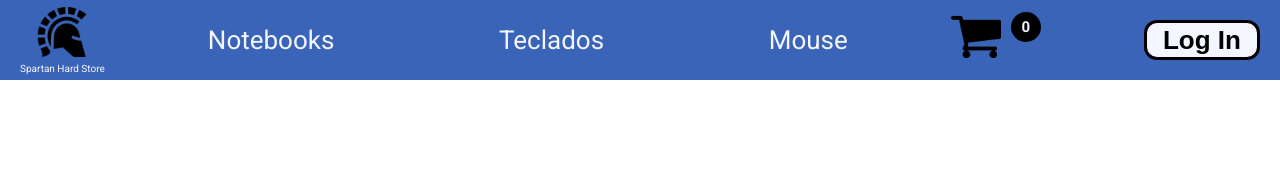
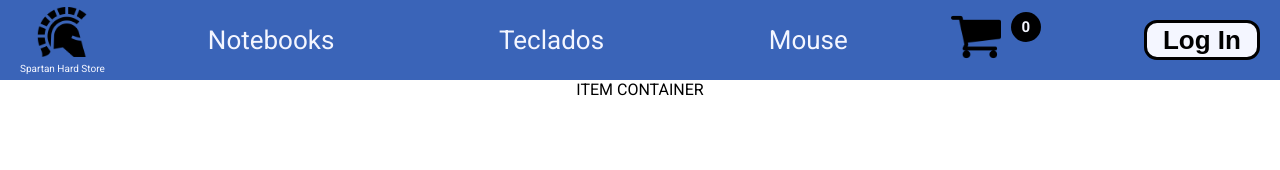
Before and after one commit to GermanSiliprandi/reactJS-final-project, a React (Create React App) app: page / in a window 1280 px wide. Shown: the top 170 px of the page. Built offline with nearby package versions, Linux system fonts and the light colour scheme.

Commit message:
Clase 4 Modif

```diff
--- a/src/App.js
+++ b/src/App.js
@@ -1,4 +1,5 @@
 import "./App.css";
+import { ItemListContainer } from "./components/ItemListContainer/ItemListContainer";
 import { NavBar } from "./components/NavBar/NavBar";
 function App() {
 	return (
@@ -6,6 +7,9 @@ function App() {
 			<header className="App-header">
 				<NavBar />
 			</header>
+			<main>
+				<ItemListContainer />
+			</main>
 		</div>
 	);
 }
--- /dev/null
+++ b/src/components/ItemListContainer/ItemListContainer.js
@@ -0,0 +1,8 @@
+import React from "react";
+export const ItemListContainer = () => {
+	return (
+		<>
+			<p>ITEM CONTAINER</p>
+		</>
+	);
+};
```
